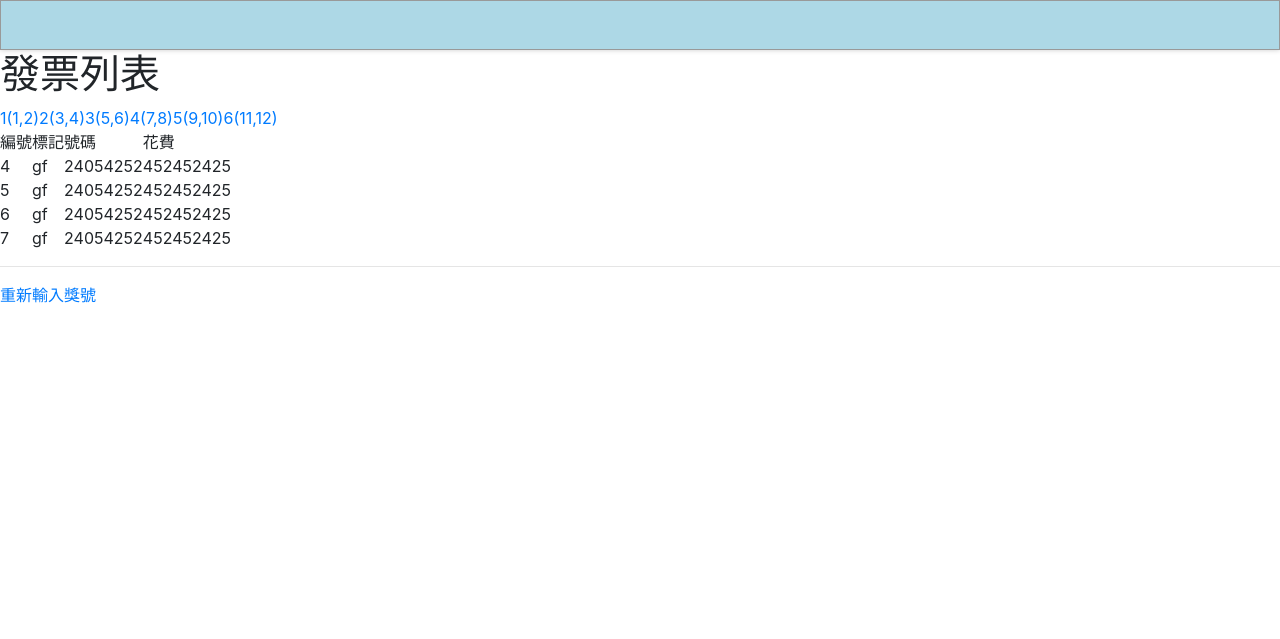
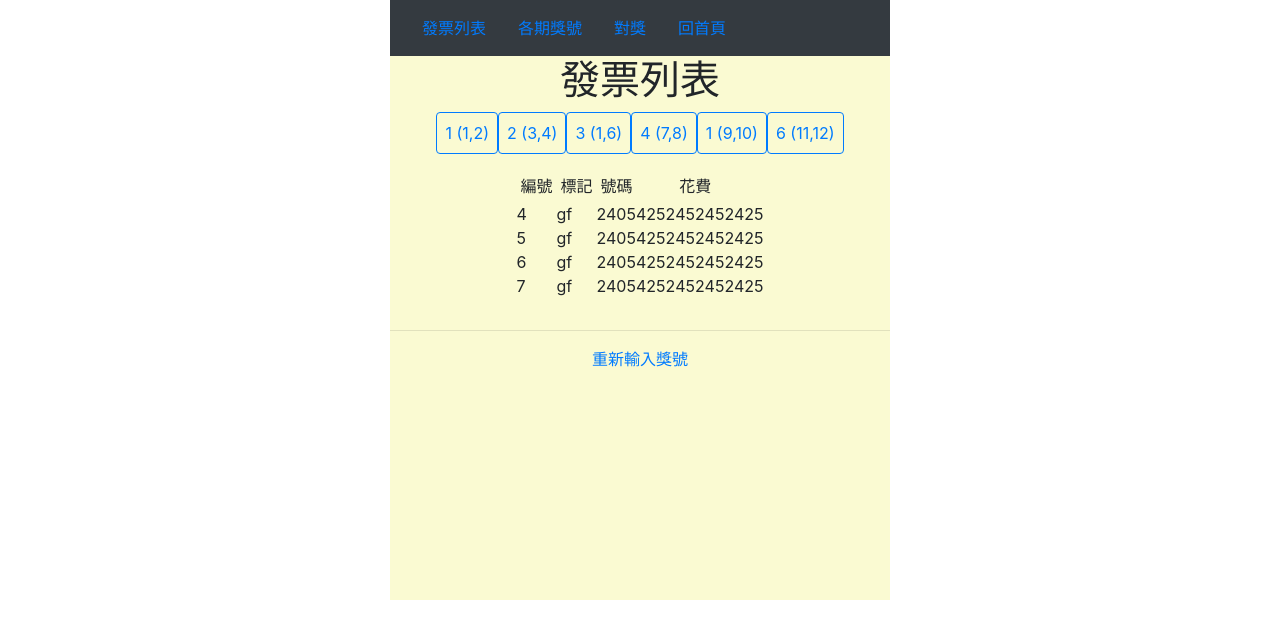
Before and after one commit to wdaweb/invoice-gikuankuan, a PHP site: page /invoice/list.php in a window 1280 px wide. Shown: the top 639 px of the page. Run offline with PHP 8.4, Linux system fonts and the light colour scheme; data comes from the database, SQL or seed files in the repository; some libraries are stand-ins or nearby versions.

Commit message:
有點混亂先存檔上傳

```diff
--- a/connect.php
+++ b/connect.php
@@ -4,5 +4,3 @@ $dsn="mysql:host=localhost;charset=utf8;dbname=invoice";
 $pdo=new PDO($dsn,"root","");
 date_default_timezone_set("Asia/Taipei");
 session_start();
-
-?>
--- a/css/style.css
+++ b/css/style.css
@@ -12,7 +12,7 @@
 }
 .form1{
     width: 500px;
-    height: 500px;
+    height:600px;
     background: lightgoldenrodyellow;
     margin:auto;
 }
@@ -20,3 +20,7 @@ form{
     padding: 10px;
     line-height:30px;
 }
+.table1{
+    width: 800px;
+
+}
--- a/layout/header.php
+++ b/layout/header.php
@@ -1,5 +1,25 @@
+<link rel="stylesheet" href="https://stackpath.bootstrapcdn.com/bootstrap/4.2.1/css/bootstrap.min.css" integrity="sha384-GJzZqFGwb1QTTN6wy59ffF1BuGJpLSa9DkKMp0DgiMDm4iYMj70gZWKYbI706tWS" crossorigin="anonymous">
+<script src="https://code.jquery.com/jquery-3.3.1.slim.min.js" integrity="sha384-q8i/X+965DzO0rT7abK41JStQIAqVgRVzpbzo5smXKp4YfRvH+8abtTE1Pi6jizo" crossorigin="anonymous"></script>
+<script src="https://cdnjs.cloudflare.com/ajax/libs/popper.js/1.14.6/umd/popper.min.js" integrity="sha384-wHAiFfRlMFy6i5SRaxvfOCifBUQy1xHdJ/yoi7FRNXMRBu5WHdZYu1hA6ZOblgut" crossorigin="anonymous"></script>
+<script src="https://stackpath.bootstrapcdn.com/bootstrap/4.2.1/js/bootstrap.min.js" integrity="sha384-B0UglyR+jN6CkvvICOB2joaf5I4l3gm9GU6Hc1og6Ls7i6U/mkkaduKaBhlAXv9k" crossorigin="anonymous"></script>
 
-    <link rel="stylesheet" href="https://stackpath.bootstrapcdn.com/bootstrap/4.2.1/css/bootstrap.min.css" integrity="sha384-GJzZqFGwb1QTTN6wy59ffF1BuGJpLSa9DkKMp0DgiMDm4iYMj70gZWKYbI706tWS" crossorigin="anonymous">
-    <script src="https://code.jquery.com/jquery-3.3.1.slim.min.js" integrity="sha384-q8i/X+965DzO0rT7abK41JStQIAqVgRVzpbzo5smXKp4YfRvH+8abtTE1Pi6jizo" crossorigin="anonymous"></script>
-<script src="https://cdnjs.cloudflare.com/ajax/libs/popper.js/1.14.6/umd/popper.min.js" integrity="sha384-wHAiFfRlMFy6i5SRaxvfOCifBUQy1xHdJ/yoi7FRNXMRBu5WHdZYu1hA6ZOblgut" crossorigin="anonymous"></script>
-<script src="https://stackpath.bootstrapcdn.com/bootstrap/4.2.1/js/bootstrap.min.js" integrity="sha384-B0UglyR+jN6CkvvICOB2joaf5I4l3gm9GU6Hc1og6Ls7i6U/mkkaduKaBhlAXv9k" crossorigin="anonymous"></script><div class="header"></div>
+
+
+<div class="navbar navbar-dark bg-dark">
+  <ul class="nav">
+    <li class="nav-item">
+      <a class="nav-link active" href="../invoice/list.php">發票列表</a>
+    </li>
+
+    <li class="nav-item">
+      <a class="nav-link" href="../invoice/invoice.php">各期獎號</a>
+    </li>
+
+    <li class="nav-item">
+      <a class="nav-link" href="../invoice/award.php">對獎</a>
+    </li>
+    <li class="nav-item">
+      <a class="nav-link" href="../invoice/index.php">回首頁</a>
+    </li>
+  </ul>
+</div>
--- a/list.php
+++ b/list.php
@@ -1,6 +1,7 @@
-<?php include_once "connect.php";?>
+<?php include_once "connect.php"; ?>
 <!DOCTYPE html>
 <html lang="en">
+
 <head>
     <meta charset="UTF-8">
     <meta name="viewport" content="width=device-width, initial-scale=1.0">
@@ -11,49 +12,55 @@
     <script src="https://stackpath.bootstrapcdn.com/bootstrap/4.2.1/js/bootstrap.min.js" integrity="sha384-B0UglyR+jN6CkvvICOB2joaf5I4l3gm9GU6Hc1og6Ls7i6U/mkkaduKaBhlAXv9k" crossorigin="anonymous"></script>
     <link rel="stylesheet" href="./css/style.css">
 </head>
+
 <body>
-<?php include "./layout/header.php";?>
+    <div class="form1">
+        <?php include "./layout/header.php"; ?>
 
-<h1>發票列表</h1>
-
+        <h1 class="d-flex justify-content-center">發票列表</h1>
+        <div class="d-flex justify-content-center">
             <ul class="nav">
-<li><a href="list.php?period=1">1(1,2)</a></li>
-<li><a href="list.php?period=2">2(3,4)</a></li>
-<li><a href="list.php?period=3">3(5,6)</a></li>
-<li><a href="list.php?period=4">4(7,8)</a></li>
-<li><a href="list.php?period=5">5(9,10)</a></li>
-<li><a href="list.php?period=6">6(11,12)</a></li>
+                <li><button class="btn btn-outline-primary p-2"><a href="list.php?period=1">1 (1,2)</a></button></li>
+                <li><button class="btn btn-outline-primary p-2"><a href="list.php?period=2">2 (3,4)</a></button></li>
+                <li><button class="btn btn-outline-primary p-2"><a href="list.php?period=3">3 (1,6)</a></button></li>
+                <li><button class="btn btn-outline-primary p-2"><a href="list.php?period=4">4 (7,8)</a></button></li>
+                <li><button class="btn btn-outline-primary p-2"><a href="list.php?period=1">1 (9,10)</a></button></li>
+                <li><button class="btn btn-outline-primary p-2"><a href="list.php?period=6">6 (11,12)</a></button></li>
             </ul>
-
+        </div>
         <?php
-   $period=1;
-   if(isset($_GET['period'])){
-       $period=$_GET['period'];
+        $period = 1;
+        if (isset($_GET['period'])) {
+            $period = $_GET['period'];
         }
 
-    $sql="select * from invoice where period='$period'";
-    $rows = $pdo -> query($sql)->fetchAll();
+        $sql = "select * from invoice where period='$period'";
+        $rows = $pdo->query($sql)->fetchAll();
         ?>
-<table>
+        <div class="d-flex justify-content-center">
+            <table class="m-3">
                 <tr>
-        <td>編號</td>
-        <td>標記</td>
-        <td>號碼</td>
-        <td>花費</td>
+                    <td class="p-1">編號</td>
+                    <td class="p-1">標記</td>
+                    <td class="p-1">號碼</td>
+                    <td class="p-1">花費</td>
                 </tr>
                 <?php
 
-    foreach($rows as $row){
+                foreach ($rows as $row) {
                 ?>
                     <tr>
-        <td><?=$row['id'];?></td>
-        <td><?=$row['code'];?></td>
-        <td><?=$row['number'];?></td>
-        <td><?=$row['expend'];?></td>
+                        <td><?= $row['id']; ?></td>
+                        <td><?= $row['code']; ?></td>
+                        <td><?= $row['number']; ?></td>
+                        <td><?= $row['expend']; ?></td>
                     </tr>
-<?php }?>
+                <?php } ?>
             </table>
+        </div>
         <hr>
-<a href="./index.php">重新輸入獎號</a>
+        <a href="./index.php" class="d-flex justify-content-center">重新輸入獎號</a>
+    </div>
 </body>
+
 </html>
```
Also changed, not shown: award.php (+9 -3 lines), fake.php (added, +20 -0 lines), index.php (+6 -3 lines), invoice.php (+56 -5 lines). Lines whose indentation alone changed are shown as unchanged.
